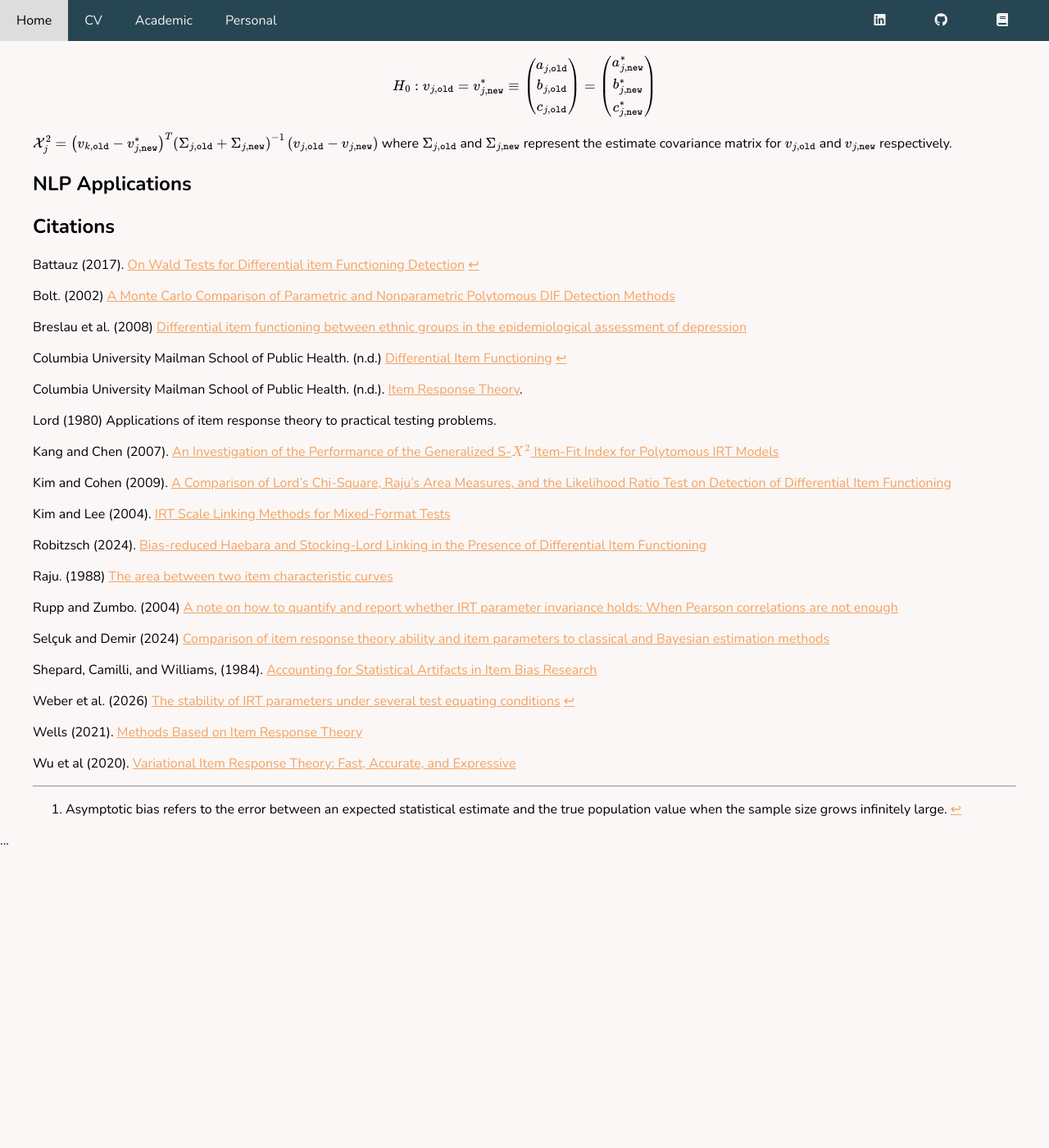
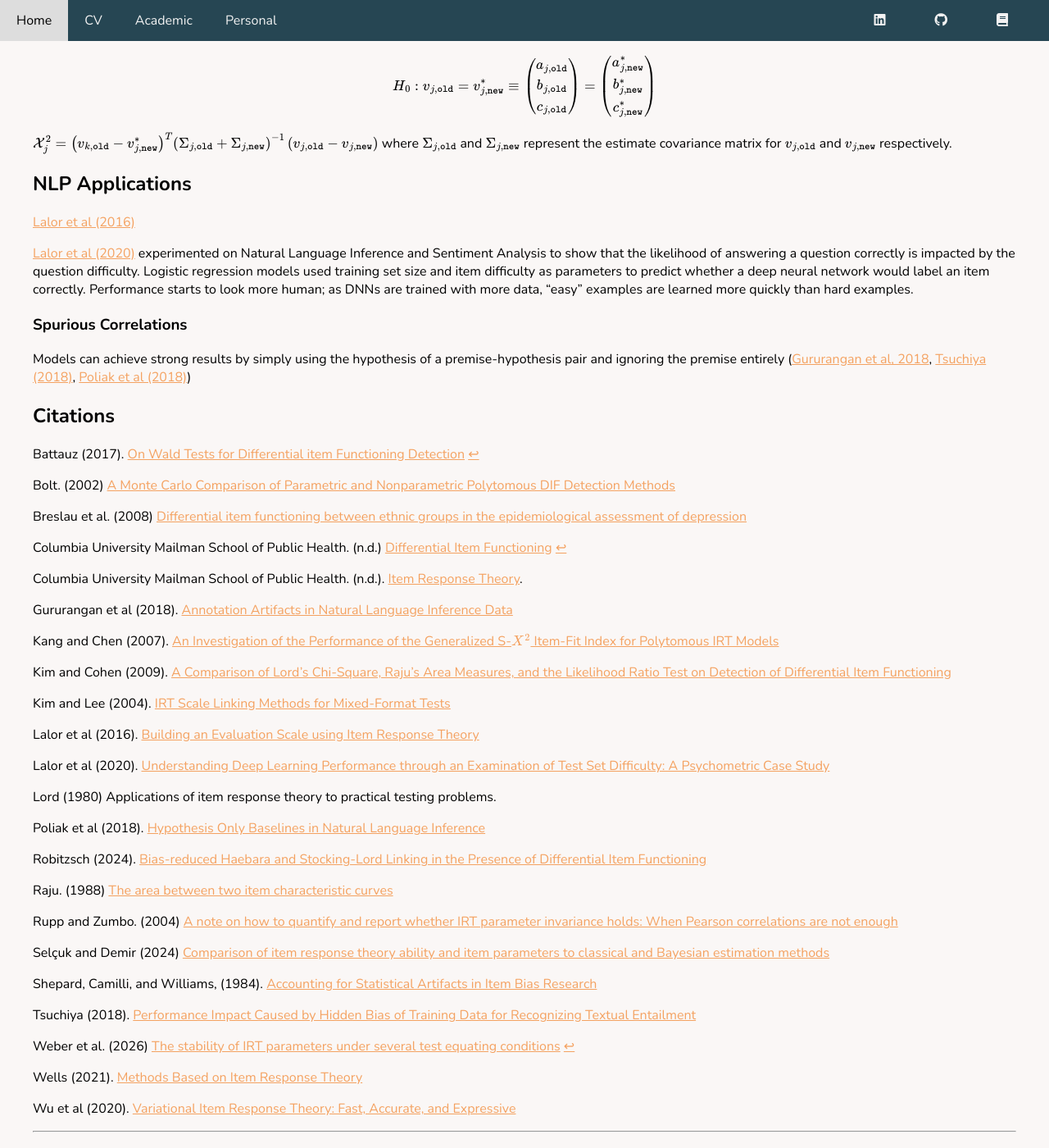
Before and after one commit to ec5ug/ec5ug.github.io, a Jekyll site: the page built from pages/irt.md, in a window 1280 px wide and 1400 px high, scrolled down 5019 px. Shown: the whole window at 82% size. Built offline with Jekyll 4.4.1, drawn with Linux system fonts in a browser that asks for light colours; before the commit the page ends 6055 px from its top, so only the background shows below that.

Commit message:
updating NLP applications

```diff
--- a/pages/irt.md
+++ b/pages/irt.md
@@ -234,6 +234,13 @@ $$ where $\Sigma_{j, \texttt{old}}$ and $\Sigma_{j, \texttt{new}}$ represent the
 
 ## NLP Applications
 
+[Lalor et al (2016)](https://aclanthology.org/D16-1062.pdf)
+
+[Lalor et al (2020)](https://aclanthology.org/D18-1500.pdf) experimented on Natural Language Inference and Sentiment Analysis to show that the likelihood of answering a question correctly is impacted by the question difficulty. Logistic regression models used training set size and item difficulty as parameters to predict whether a deep neural network would label an item correctly. Performance starts to look more human; as DNNs are trained with more data, "easy" examples are learned more quickly than hard examples.
+
+### Spurious Correlations
+Models can achieve strong results by simply using the hypothesis of a premise-hypothesis pair and ignoring the premise entirely ([Gururangan et al, 2018](https://aclanthology.org/N18-2017.pdf), [Tsuchiya (2018)](https://aclanthology.org/L18-1239.pdf), [Poliak et al (2018)](https://aclanthology.org/S18-2023.pdf))
+
 ## Citations
 
 <a id="battauz-2017"></a>Battauz (2017). [On Wald Tests for Differential item Functioning Detection](https://dies.uniud.it/it/ricerca/allegati_wp/wp_2017-1/wp03_2017.pdf) [↩](#ref-battauz-2017)
@@ -246,13 +253,21 @@ Breslau et al. (2008) [Differential item functioning between ethnic groups in th
 
 Columbia University Mailman School of Public Health. (n.d.). [Item Response Theory](https://www.publichealth.columbia.edu/research/population-health-methods/item-response-theory).
 
-Lord (1980) Applications of item response theory to practical testing problems.
+Gururangan et al (2018). [Annotation Artifacts in Natural Language Inference Data](https://aclanthology.org/N18-2017.pdf)
 
 Kang and Chen (2007). [An Investigation of the Performance of the Generalized S-$X^2$ Item-Fit Index for Polytomous IRT Models](https://www.act.org/content/dam/act/unsecured/documents/ACT_RR2007-1.pdf)
 
 Kim and Cohen (2009). [A Comparison of Lord's Chi-Square, Raju's Area Measures, and the Likelihood Ratio Test on Detection of Differential Item Functioning](https://www.tandfonline.com/doi/epdf/10.1207/s15324818ame0804_2?needAccess=true)
 
 Kim and Lee (2004). [IRT Scale Linking Methods for Mixed-Format Tests](https://www.act.org/content/dam/act/unsecured/documents/ACT_RR2004-5.pdf)
+
+Lalor et al (2016). [Building an Evaluation Scale using Item Response Theory](https://aclanthology.org/D16-1062.pdf)
+
+Lalor et al (2020). [Understanding Deep Learning Performance through an Examination of Test Set Difficulty: A Psychometric Case Study](https://aclanthology.org/D18-1500.pdf)
+
+Lord (1980) Applications of item response theory to practical testing problems.
+
+Poliak et al (2018). [Hypothesis Only Baselines in Natural Language Inference](https://aclanthology.org/S18-2023.pdf)
 
 Robitzsch (2024). [Bias-reduced Haebara and Stocking-Lord Linking in the Presence of Differential Item Functioning](https://www.mdpi.com/2571-8800/7/3/21)
 
@@ -264,6 +279,8 @@ Selçuk and Demir (2024) [Comparison of item response theory ability and item pa
 
 Shepard, Camilli, and Williams, (1984). [Accounting for Statistical Artifacts in Item Bias Research](https://journals.sagepub.com/doi/10.3102/10769986009002093)
 
+Tsuchiya (2018). [Performance Impact Caused by Hidden Bias of Training Data for Recognizing Textual Entailment](https://aclanthology.org/L18-1239.pdf)
+
 <a id="weber-et-al-2026"></a>Weber et al. (2026) [The stability of IRT parameters under several test equating conditions](https://www.frontiersin.org/journals/psychology/articles/10.3389/fpsyg.2025.1652341/full) [↩](#ref-weber-et-al-2026)
 
 Wells (2021). [Methods Based on Item Response Theory](https://www.cambridge.org/core/books/abs/assessing-measurement-invariance-for-applied-research/methods-based-on-item-response-theory/AF361F6D9AE0D8FC860488D1A7617B49)
```
